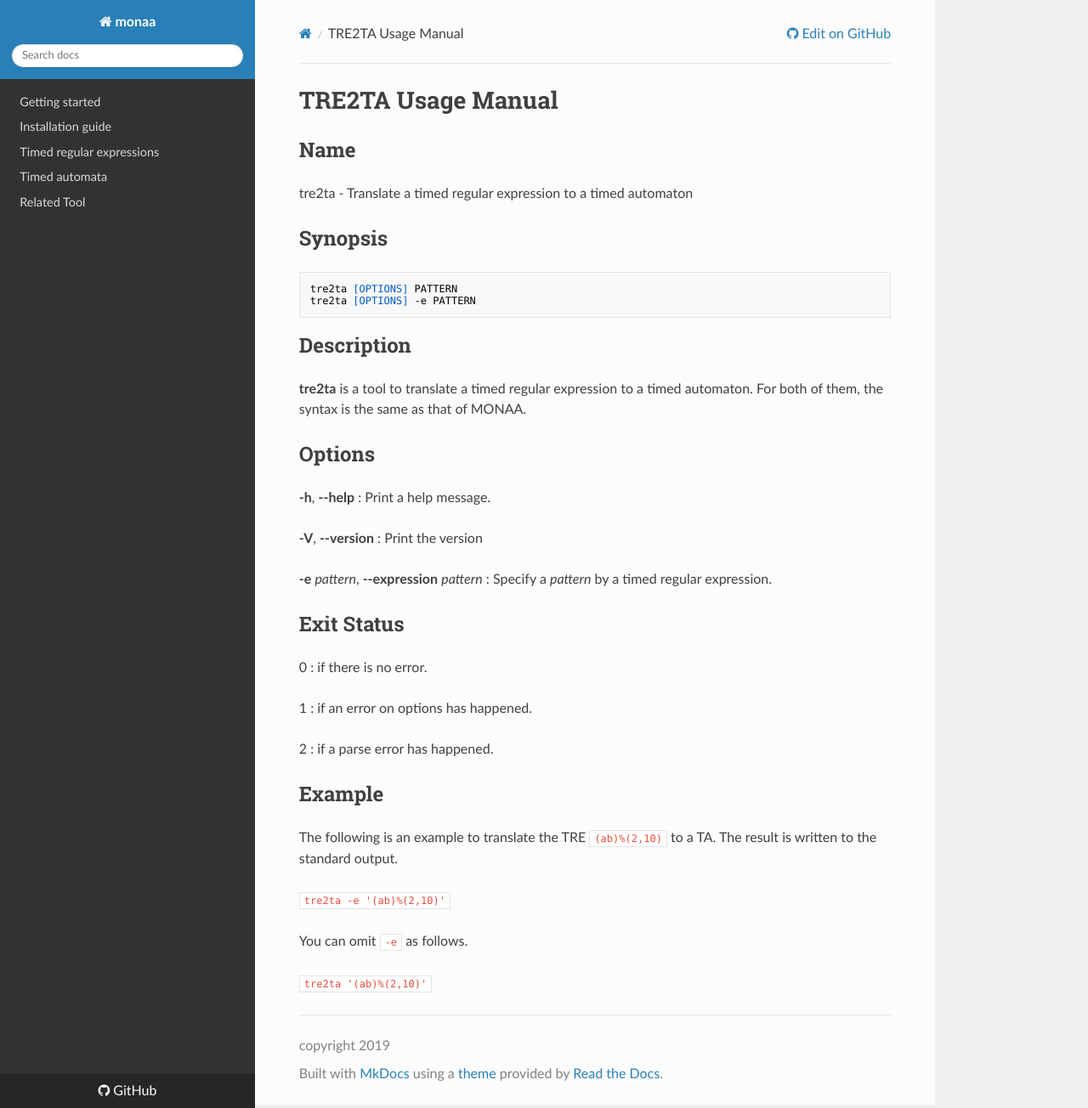
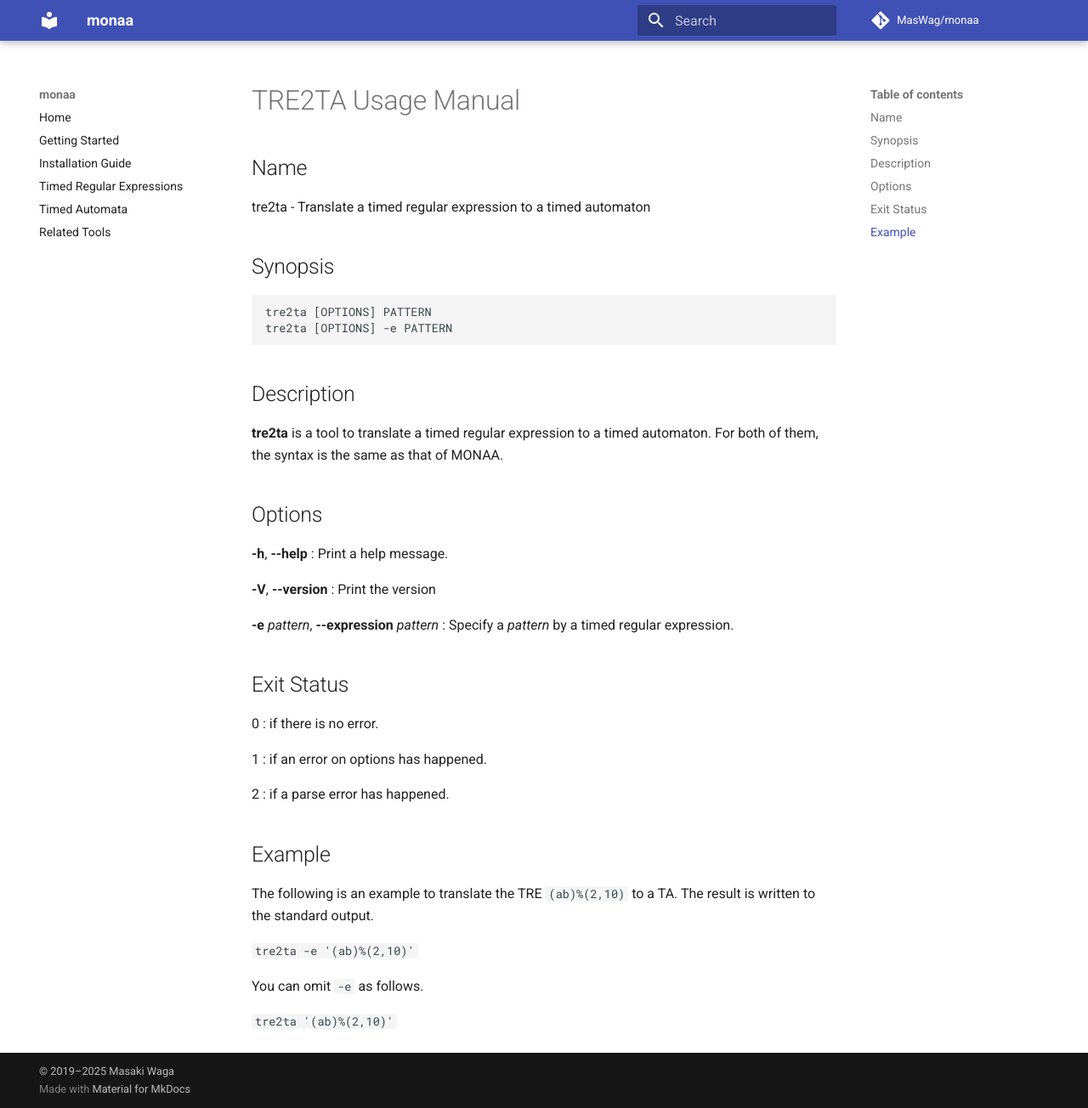
Before and after one commit to MasWag/monaa, an MkDocs documentation site: the page built from doc/tre2ta_man.md, in a window 1280 px wide and 1304 px high. Shown: the whole window at 85% size. Built offline with MkDocs 1.6.1 and Material for MkDocs 9.7.7, drawn with Linux system fonts in a browser that asks for light colours; nearby versions of some CDN libraries; comment, search, counter and statistics services are not loaded; the version menu is left out.

Commit message:
updated the configurations of the documentation

```diff
--- a/mkdocs.yml
+++ b/mkdocs.yml
@@ -1,14 +1,43 @@
 site_name: monaa
 site_url: https://monaa.readthedocs.io/en/latest/
 repo_url: https://github.com/MasWag/monaa
-site_author: 'Masaki Waga'
-copyright: copyright 2019
-theme: readthedocs
+repo_name: MasWag/monaa
+site_author: Masaki Waga
+site_description: "Documentation for monaa: a tool for timed automata and timed regular expressions"
+copyright: "© 2019–2025 Masaki Waga"
 docs_dir: doc
+
+theme:
+  name: material
+  features:
+    - navigation.instant
+    - navigation.sections
+    - navigation.top
+    - search.highlight
+    - search.suggest
+  palette:
+    - scheme: default
+      primary: indigo
+      accent: indigo
+    - scheme: slate
+      primary: indigo
+      accent: indigo
+  font:
+    text: Roboto
+    code: Roboto Mono
+
 nav:
-#  - Home: index.md
-  - Getting started: getting_started.md
-  - Installation guide: install.md
-  - Timed regular expressions: TRE.md
-  - Timed automata: TA.md
-  - Related Tool: related_tools.md
+  - Home: index.md
+  - Getting Started: getting_started.md
+  - Installation Guide: install.md
+  - Timed Regular Expressions: TRE.md
+  - Timed Automata: TA.md
+  - Related Tools: related_tools.md
+
+extra:
+  version:
+    provider: mike
+
+plugins:
+  - search
+  - mkdocs-material
```
Also changed, not shown: .readthedocs.yml (+12 -9 lines).
